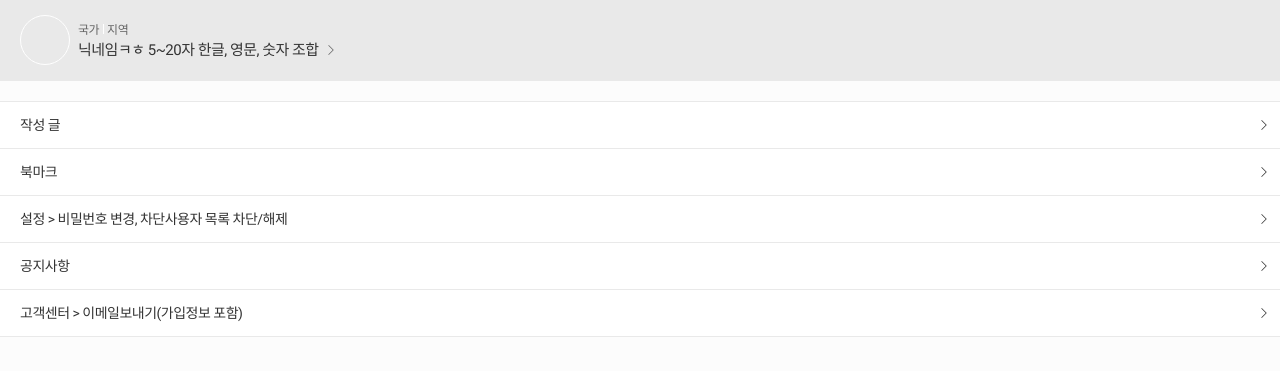
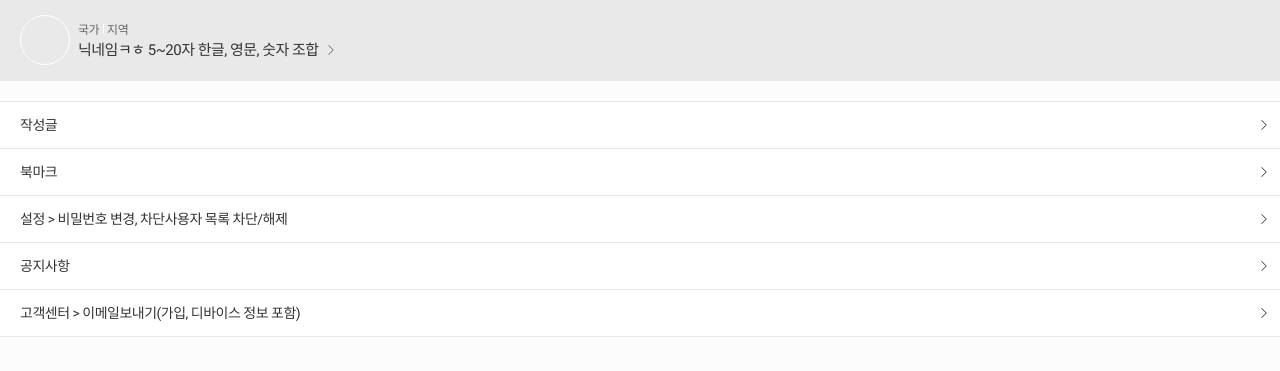
Before and after one commit to HyunsooZo/immilog-front, a Vue app: page /my-page in a window 1280 px wide. Shown: the top 371 px of the page. Built offline with nearby package versions, Linux system fonts and the light colour scheme.

Commit message:
feat: my

```diff
--- a/src/views/MyPageView.vue
+++ b/src/views/MyPageView.vue
@@ -24,7 +24,7 @@
 			<ul>
 				<li class="item">
 					<button type="button" class="button button-text">
-						<span>작성 글</span>
+						<span>작성글</span>
 					</button>
 				</li>
 				<li class="item">
@@ -44,7 +44,7 @@
 				</li>
 				<li class="item">
 					<button type="button" class="button button-text">
-						<span>고객센터 > 이메일보내기(가입정보 포함)</span>
+						<span>고객센터 > 이메일보내기(가입, 디바이스 정보 포함)</span>
 					</button>
 				</li>
 			</ul>
```
